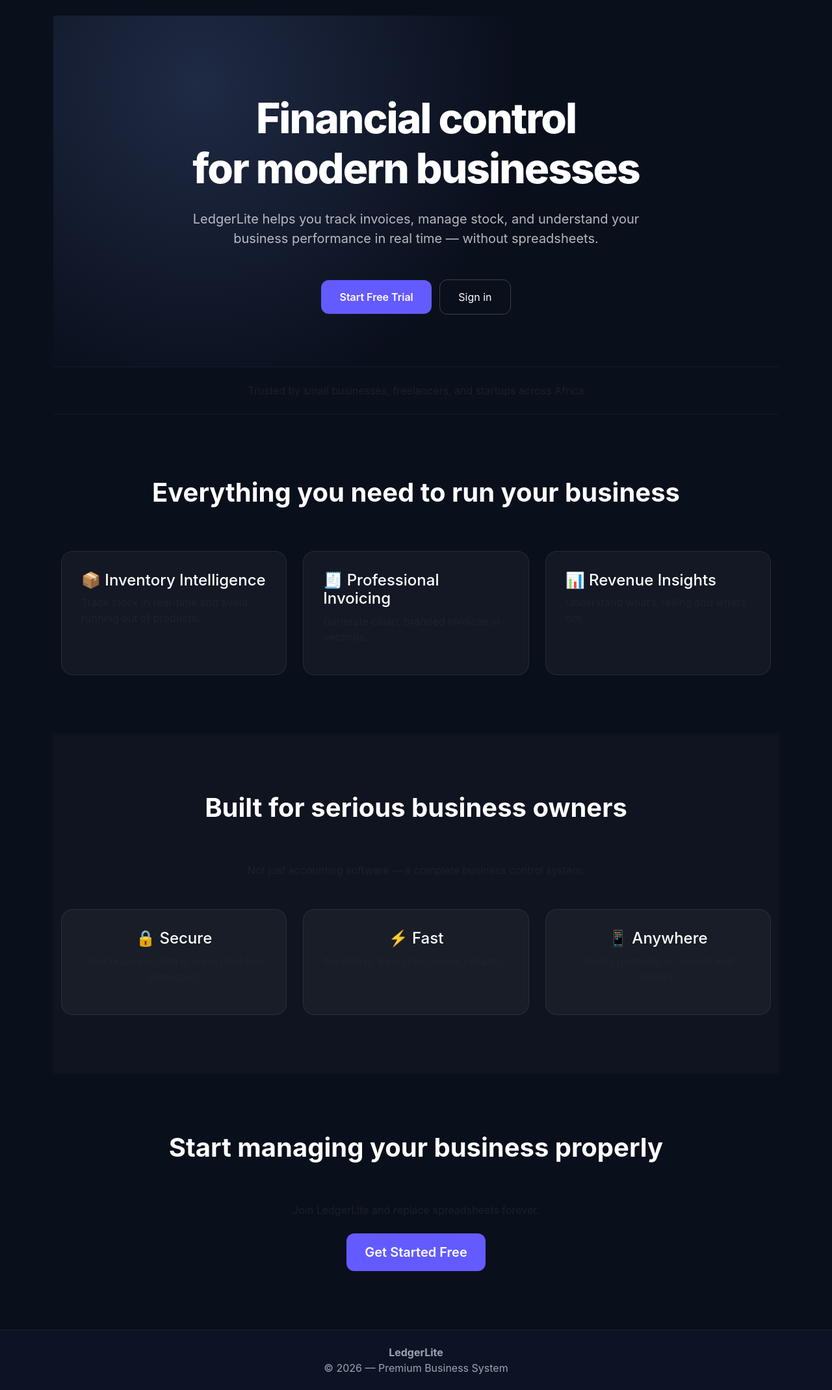
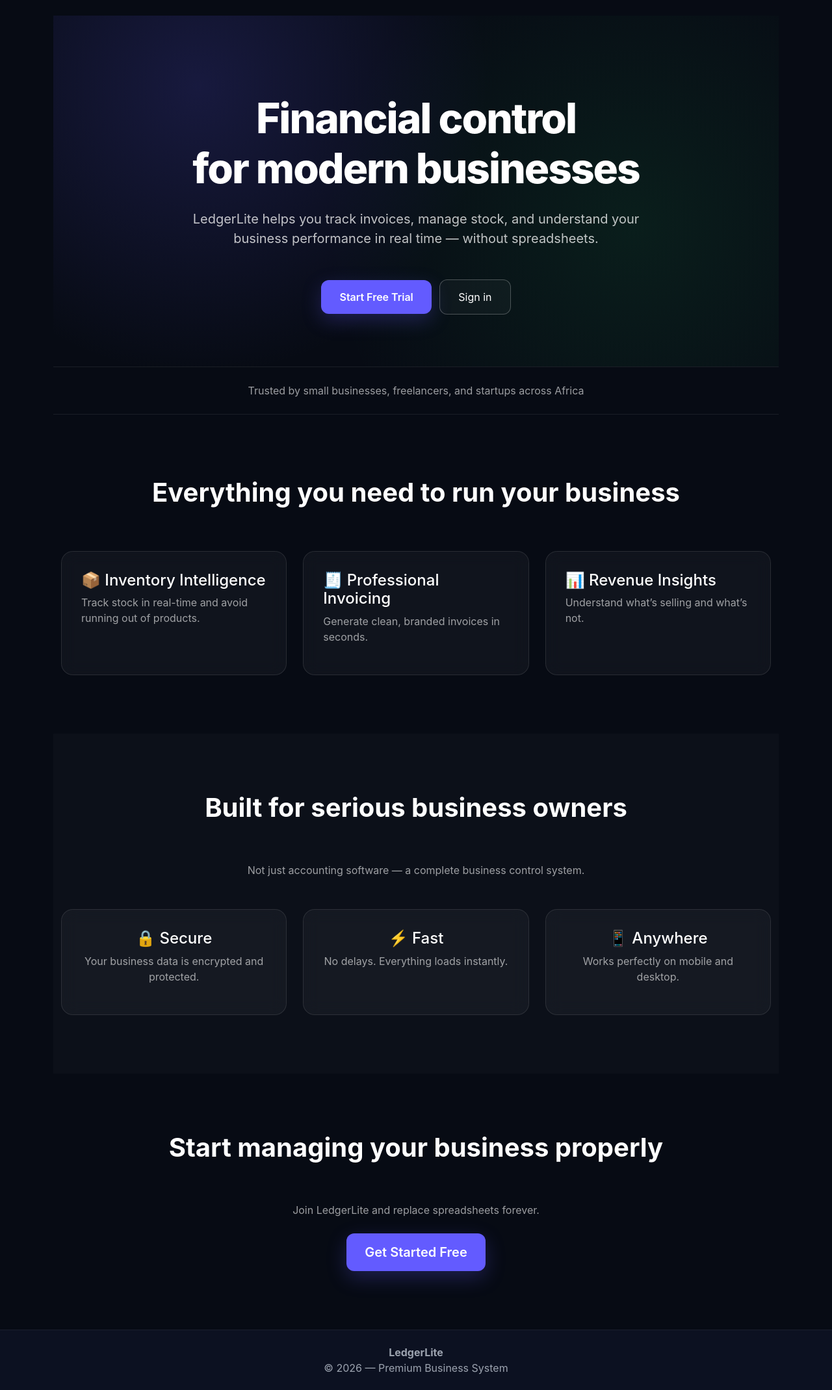
Before and after one commit to nia-cloud-official/LedgerLite, a Django app: page / in a window 1280 px wide. Shown: the part 59-2198 px from the top of the page at 65% size. Run offline with Django 5.2, Linux system fonts and the light colour scheme; parts of the project's set-up code (start-up, migrations or seed data) failed here and were passed over.

Commit message:
Update home.html

```diff
--- a/templates/home.html
+++ b/templates/home.html
@@ -3,57 +3,67 @@
 {% block content %}
 
 <style>
-/* ===== GLOBAL ===== */
+/* ================= BASE BACKGROUND FIX ================= */
 body {
-    background: #0a0f1c;
-    color: white;
+    background: #070b14;
+    color: #ffffff;
     font-family: -apple-system, BlinkMacSystemFont, "Segoe UI", Roboto, sans-serif;
 }
 
-/* ===== NAV FEEL HERO ===== */
+/* stronger depth layers */
 .hero {
     padding: 120px 0 80px;
-    background: radial-gradient(circle at 20% 20%, #1f2a44 0%, #0a0f1c 50%);
     text-align: center;
+    background:
+        radial-gradient(circle at 20% 20%, rgba(99,91,255,0.18) 0%, transparent 45%),
+        radial-gradient(circle at 80% 60%, rgba(34,197,94,0.10) 0%, transparent 50%),
+        #070b14;
 }
 
-/* ===== TITLE ===== */
+/* ================= TYPOGRAPHY ================= */
 .hero h1 {
     font-size: 4rem;
     font-weight: 800;
     letter-spacing: -2px;
+    color: #ffffff;
 }
 
-/* ===== SUBTEXT ===== */
 .hero p {
     font-size: 1.25rem;
-    color: rgba(255,255,255,0.7);
+    color: rgba(255,255,255,0.75); /* FIXED contrast */
     max-width: 700px;
     margin: auto;
 }
 
-/* ===== BUTTONS ===== */
+/* ================= BUTTONS ================= */
 .btn-primary {
     background: #635bff;
     border: none;
     padding: 14px 28px;
     border-radius: 12px;
     font-weight: 600;
+    color: #fff;
+    box-shadow: 0 10px 30px rgba(99,91,255,0.25);
 }
 
 .btn-primary:hover {
     background: #4f46e5;
+    transform: translateY(-2px);
 }
 
 .btn-dark-outline {
-    border: 1px solid rgba(255,255,255,0.2);
-    color: white;
+    border: 1px solid rgba(255,255,255,0.25);
+    color: #ffffff;
     padding: 14px 28px;
     border-radius: 12px;
-    background: transparent;
+    background: rgba(255,255,255,0.03);
 }
 
-/* ===== SECTION ===== */
+.btn-dark-outline:hover {
+    background: rgba(255,255,255,0.07);
+}
+
+/* ================= SECTIONS ================= */
 .section {
     padding: 90px 0;
 }
@@ -63,42 +73,52 @@
     font-weight: 700;
     text-align: center;
     margin-bottom: 60px;
+    color: #ffffff;
 }
 
-/* ===== FEATURE CARDS ===== */
+/* ================= FEATURE CARDS (FIXED CONTRAST) ================= */
 .feature-card {
     background: rgba(255,255,255,0.04);
-    border: 1px solid rgba(255,255,255,0.08);
+    border: 1px solid rgba(255,255,255,0.10);
     border-radius: 18px;
     padding: 30px;
-    transition: 0.3s;
+    transition: 0.25s ease;
     height: 100%;
+    backdrop-filter: blur(12px);
 }
 
 .feature-card:hover {
     transform: translateY(-6px);
     border-color: rgba(99,91,255,0.5);
+    background: rgba(255,255,255,0.06);
+    box-shadow: 0 20px 50px rgba(0,0,0,0.35);
 }
 
-/* ===== STRIPE-LIKE GRID ===== */
+/* ================= GRID ================= */
 .grid {
     display: grid;
     grid-template-columns: repeat(3, 1fr);
     gap: 25px;
 }
 
+/* ================= TRUST TEXT FIX ================= */
+.text-muted {
+    color: rgba(255,255,255,0.6) !important;
+}
+
+/* ================= RESPONSIVE ================= */
 @media (max-width: 900px) {
     .grid {
         grid-template-columns: 1fr;
     }
 
     .hero h1 {
-        font-size: 2.5rem;
+        font-size: 2.6rem;
     }
 }
 </style>
 
-<!-- HERO (Stripe-style minimal) -->
+<!-- HERO -->
 <section class="hero">
     <div class="container">
 
@@ -132,8 +152,8 @@
     </div>
 </section>
 
-<!-- TRUST STRIP (Stripe-style) -->
-<section class="py-4 text-center" style="border-top:1px solid rgba(255,255,255,0.05); border-bottom:1px solid rgba(255,255,255,0.05);">
+<!-- TRUST STRIP -->
+<section class="py-4 text-center" style="border-top:1px solid rgba(255,255,255,0.08); border-bottom:1px solid rgba(255,255,255,0.08);">
     <div class="container text-muted">
         Trusted by small businesses, freelancers, and startups across Africa
     </div>
@@ -151,30 +171,24 @@
 
             <div class="feature-card">
                 <h4>📦 Inventory Intelligence</h4>
-                <p class="text-muted">
-                    Track stock in real-time and avoid running out of products.
-                </p>
+                <p class="text-muted">Track stock in real-time and avoid running out of products.</p>
             </div>
 
             <div class="feature-card">
                 <h4>🧾 Professional Invoicing</h4>
-                <p class="text-muted">
-                    Generate clean, branded invoices in seconds.
-                </p>
+                <p class="text-muted">Generate clean, branded invoices in seconds.</p>
             </div>
 
             <div class="feature-card">
                 <h4>📊 Revenue Insights</h4>
-                <p class="text-muted">
-                    Understand what’s selling and what’s not.
-                </p>
+                <p class="text-muted">Understand what’s selling and what’s not.</p>
             </div>
 
         </div>
     </div>
 </section>
 
-<!-- SECOND STRIPE-STYLE SECTION -->
+<!-- SECOND SECTION -->
 <section class="section" style="background: rgba(255,255,255,0.02);">
     <div class="container text-center">
 
@@ -208,7 +222,7 @@
     </div>
 </section>
 
-<!-- FINAL CTA -->
+<!-- CTA -->
 <section class="section text-center">
     <div class="container">
 
```
